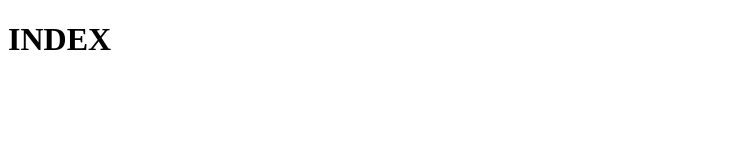
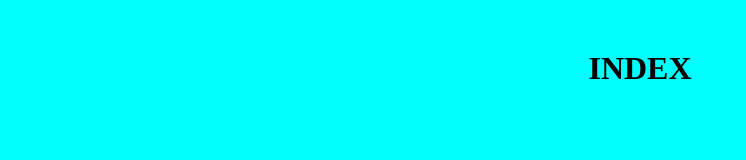
Before and after one commit to sreevibha1215/GitAssignment, a plain HTML site: page index.html in a window 1280 px wide. Shown: the whole page, without its empty margins (0-746 px from the left). Drawn offline with Linux system fonts and the light colour scheme.

Commit message:
css added

```diff
--- /dev/null
+++ b/index.css
@@ -0,0 +1,13 @@
+*{
+    padding: 0%;
+    margin: 0%;
+    box-sizing: border-box;
+}
+body{
+    background-color: aqua;
+}
+h1{
+    text-align: center;
+    font-family: 'Times New Roman', Times, serif;
+    margin-top: 50px;
+}
--- a/index.html
+++ b/index.html
@@ -4,6 +4,7 @@
     <meta charset="UTF-8">
     <meta name="viewport" content="width=device-width, initial-scale=1.0">
     <title>Document</title>
+    <link rel="stylesheet" href="index.css">
     <style>
 
     </style>
```
